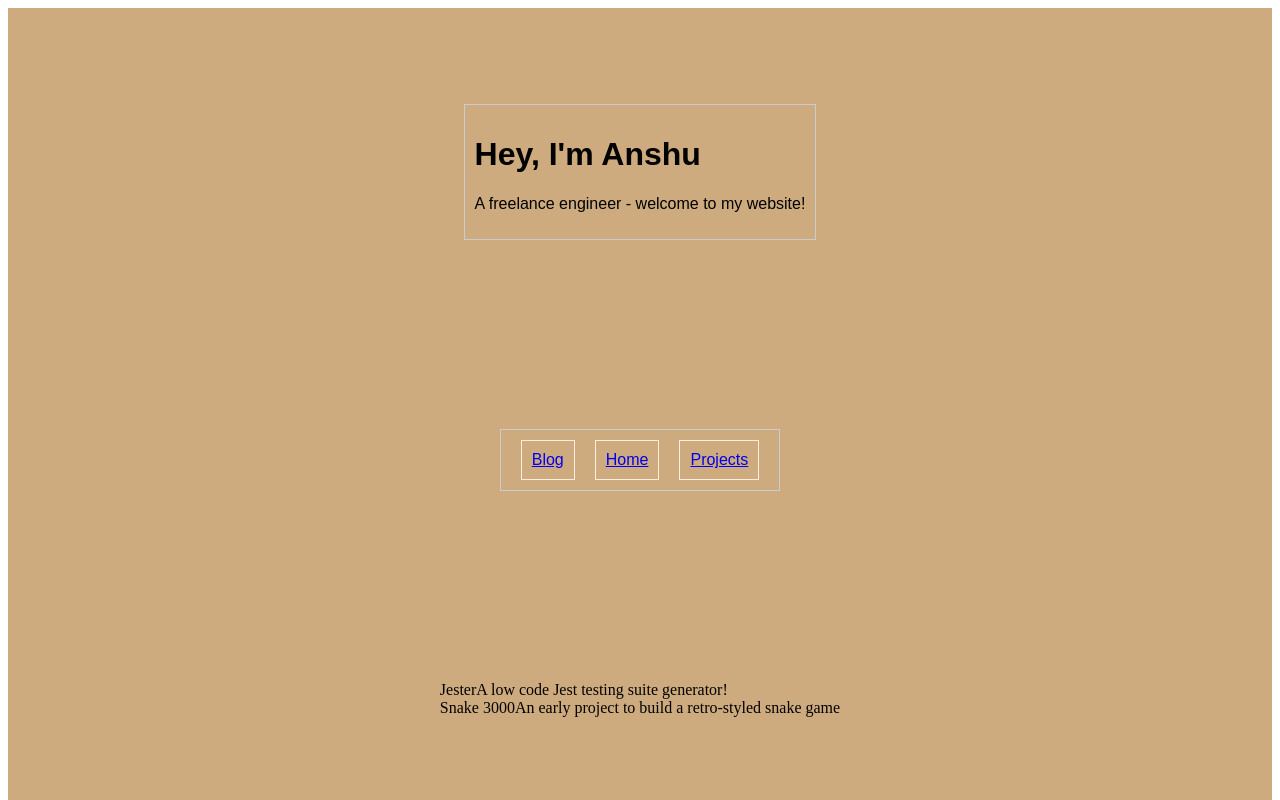
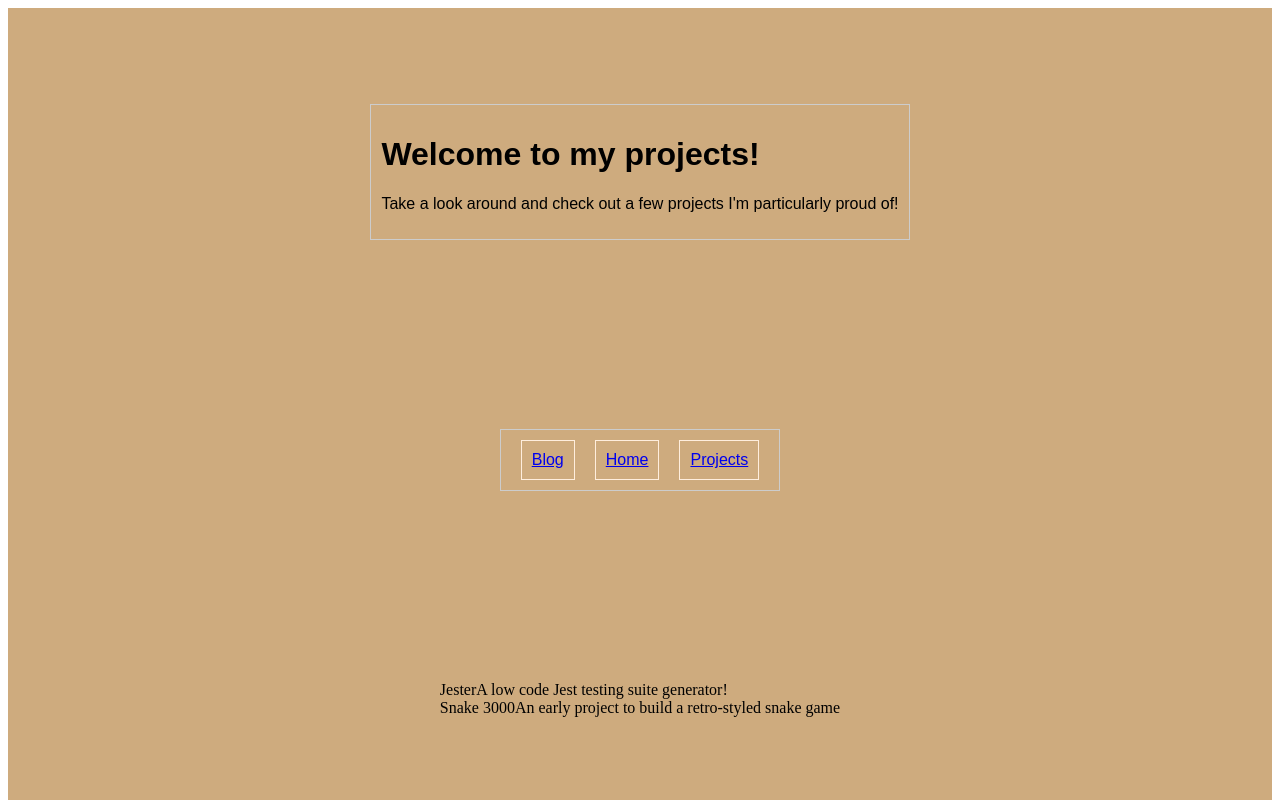
Before and after one commit to AnshumanSinha8/Personal-Site, a Next.js app: page /projects in a window 1280 px wide. Shown: the top 800 px of the page. Built offline with nearby package versions, Linux system fonts and the light colour scheme.

Commit message:
feat: Created dynamic Header Component titles and messages succesfully rendered across different page views.

```diff
--- a/src/pages/blog.js
+++ b/src/pages/blog.js
@@ -10,11 +10,14 @@ const posts = [
     {title: 'testing', excerpt: 'Learn Testing'},
     {title: 'React', excerpt: 'Learn React'}
 ]
+const headerContent = {
+    title: 'Welcome to my Blog!', excerpt: `Here you  can read my thoughts on things that matter to me. From technology to my travels I write articles over diverse topics so be sure to search for anything you might be interested in!`
+  };
 
 export default function Blog() {
     return (
         <div className={styles.blog}>
-            <Header />
+            <Header headerContent={headerContent}/>
             <Navigation />
             <div className={styles.postsContainer}>
                 {posts.map((post) => ( <Card post={post} key={post.title}/>
--- a/src/pages/index.js
+++ b/src/pages/index.js
@@ -8,7 +8,7 @@ import Contact from '../components/HomeComponents/Contact.js'
 const inter = Inter({ subsets: ['latin'] })
 
 const headerContent = {
-  title: 'Hey, I\'m Anshu', excerpt: 'A freelance engineer - welcome to my website!'
+  title: 'Hey, I\'m Anshu', excerpt: 'A freelance software engineer - welcome to my website!'
 };
 
 export default function Home() {
--- a/src/pages/projects.js
+++ b/src/pages/projects.js
@@ -7,10 +7,9 @@ const projects = [
     {title: 'Jester', excerpt: 'A low code Jest testing suite generator!'},
     {title: 'Snake 3000', excerpt: 'An early project to build a retro-styled snake game'}
 ]
-
 const headerContent = {
-    title: 'Hey, I\'m Anshu', excerpt: 'A freelance engineer - welcome to my website!'
-};
+    title: 'Welcome to my projects!', excerpt: `Take a look around and check out a few projects I'm particularly proud of!`
+  };
 
 
 export default function Projects() {
```
